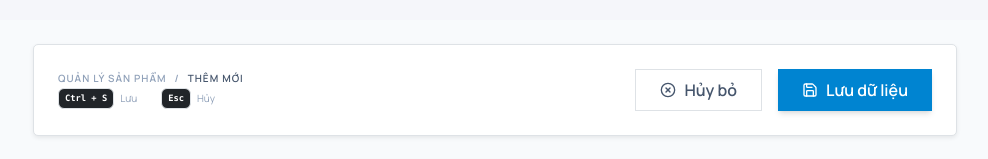
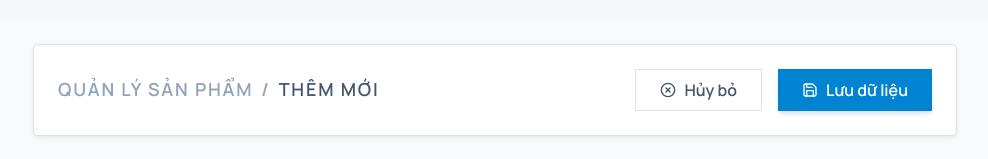
Before and after one commit to xuantruong-0125/CRM_CA_Frontend_VTI, a Next.js app: page /products/create in a window 1280 px wide. Shown: the top 159 px of the page, without its empty margins (255-1243 px from the left). Built offline with nearby package versions, Linux system fonts and the light colour scheme; no server answers.

Commit message:
adjust menu.config & product page

```diff
--- a/app/core/permissions/menu.config.ts
+++ b/app/core/permissions/menu.config.ts
@@ -84,7 +84,7 @@ export const MENU_CONFIG: MenuItem[] = [
         label: "Bảng giá",
         path: "/prices",
         icon: Banknote,
-        roles: ["MANAGER", "ADMIN"],
+        roles: ["MANAGERADMIN"],
     },
 
     {
@@ -106,7 +106,7 @@ export const MENU_CONFIG: MenuItem[] = [
         label: "Báo cáo KPI",
         path: "/reports",
         icon: BarChart3,
-        roles: ["ADMIN", "MANAGER", "DIRECTOR"],
+        roles: ["ADMIN", "MANAGER", "SALE","DIRECTOR"],
     },
     {
         key: "my-kpi",
--- a/app/modules/products/ProductDetailPage.tsx
+++ b/app/modules/products/ProductDetailPage.tsx
@@ -309,18 +309,10 @@ export const ProductDetailPage: React.FC<ProductDetailPageProps> = ({ initialDat
       {/* Header / Action Bar */}
       <div className="flex items-center justify-between mb-6 bg-white p-4 rounded-[5px] border border-slate-200 shadow-sm">
         <div className="flex flex-col">
-          <div className="flex items-center gap-2 text-[10px] font-bold text-slate-400 uppercase tracking-widest mb-0.5">
-            <span className="hover:text-sky-600 cursor-pointer transition-colors" onClick={() => router.push("/products")}>Quản lý sản phẩm</span>
+          <div className="flex items-center gap-2 text-[18px] font-bold text-slate-400 uppercase tracking-widest mb-0.5">
+            <span className="hover:text-sky-600 cursor-pointer transition-colors text-blue" onClick={() => router.push("/products")}>Quản lý sản phẩm</span>
             <span>/</span>
             <span className="text-slate-600">{isEditMode ? "Chỉnh sửa" : "Thêm mới"}</span>
-          </div>
-          <div className="flex items-center gap-4">
-             <div className="flex items-center gap-1.5 text-[10px] text-slate-400">
-                <kbd className="px-1.5 py-0.5 bg-slate-100 border border-slate-200 rounded text-slate-500 font-bold">Ctrl + S</kbd> Lưu
-             </div>
-             <div className="flex items-center gap-1.5 text-[10px] text-slate-400">
-                <kbd className="px-1.5 py-0.5 bg-slate-100 border border-slate-200 rounded text-slate-500 font-bold">Esc</kbd> Hủy
-             </div>
           </div>
         </div>
         <div className="flex gap-3">
@@ -341,6 +333,8 @@ export const ProductDetailPage: React.FC<ProductDetailPageProps> = ({ initialDat
           </button>
         </div>
       </div>
+
+
 
       <div className="bg-white border border-slate-200 rounded-[5px] shadow-sm overflow-hidden mb-6">
         {/* Main inputs section */}
@@ -390,8 +384,7 @@ export const ProductDetailPage: React.FC<ProductDetailPageProps> = ({ initialDat
           <div className="flex px-4 pt-2 gap-2">
             <button
               onClick={() => setActiveTab("information")}
-              className={`px-6 py-3 text-sm font-bold transition-all flex items-center gap-2 rounded-t-[5px] border-t border-x ${
-                activeTab === "information"
+              className={`px-6 py-3 text-sm font-bold transition-all flex items-center gap-2 rounded-t-[5px] border-t border-x ${activeTab === "information"
                 ? "text-sky-600 border-slate-200 bg-white"
                 : "text-slate-500 border-transparent hover:text-slate-700 hover:bg-slate-100"
                 }`}
@@ -402,8 +395,7 @@ export const ProductDetailPage: React.FC<ProductDetailPageProps> = ({ initialDat
             </button>
             <button
               onClick={() => setActiveTab("price")}
-              className={`px-6 py-3 text-sm font-bold transition-all flex items-center gap-2 rounded-t-[5px] border-t border-x ${
-                activeTab === "price"
+              className={`px-6 py-3 text-sm font-bold transition-all flex items-center gap-2 rounded-t-[5px] border-t border-x ${activeTab === "price"
                 ? "text-sky-600 border-slate-200 bg-white"
                 : "text-slate-500 border-transparent hover:text-slate-700 hover:bg-slate-100"
                 }`}
```
Lines whose indentation alone changed are shown as unchanged.
